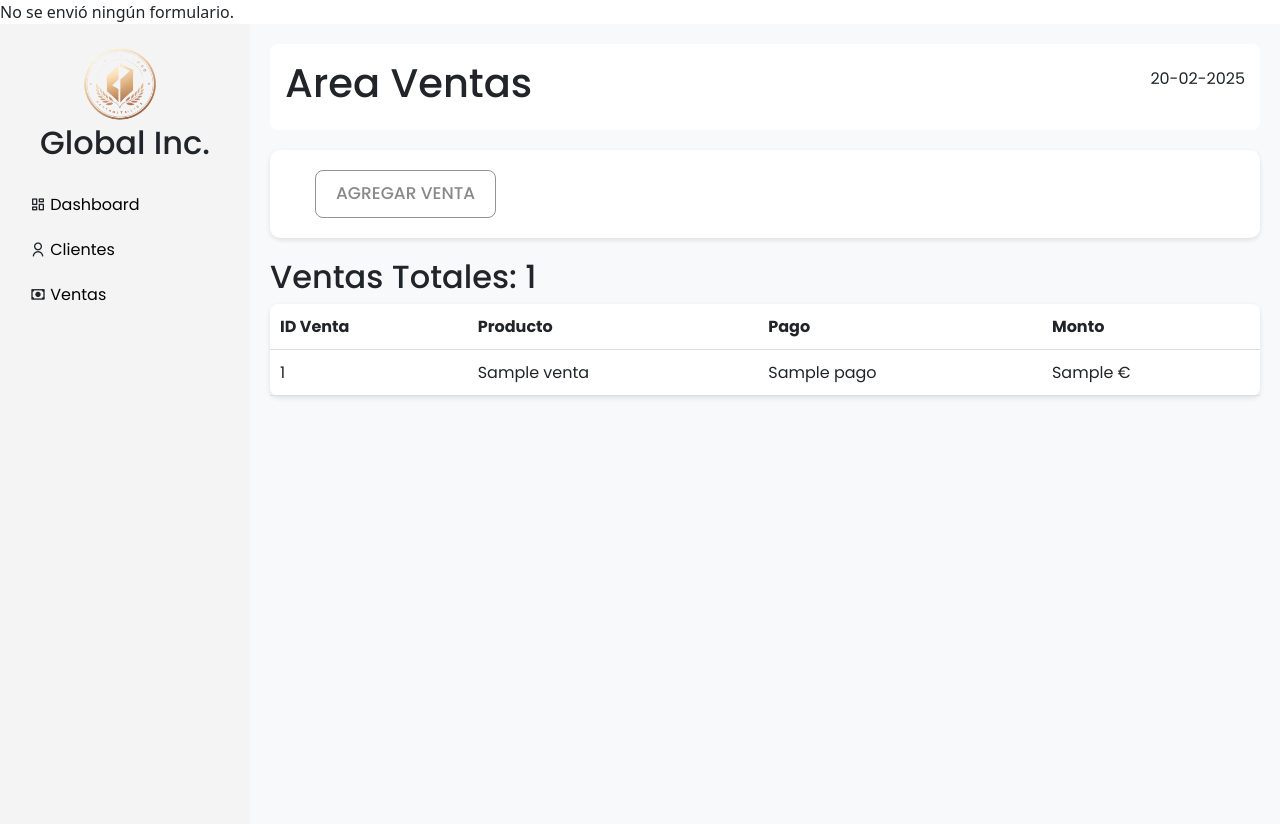
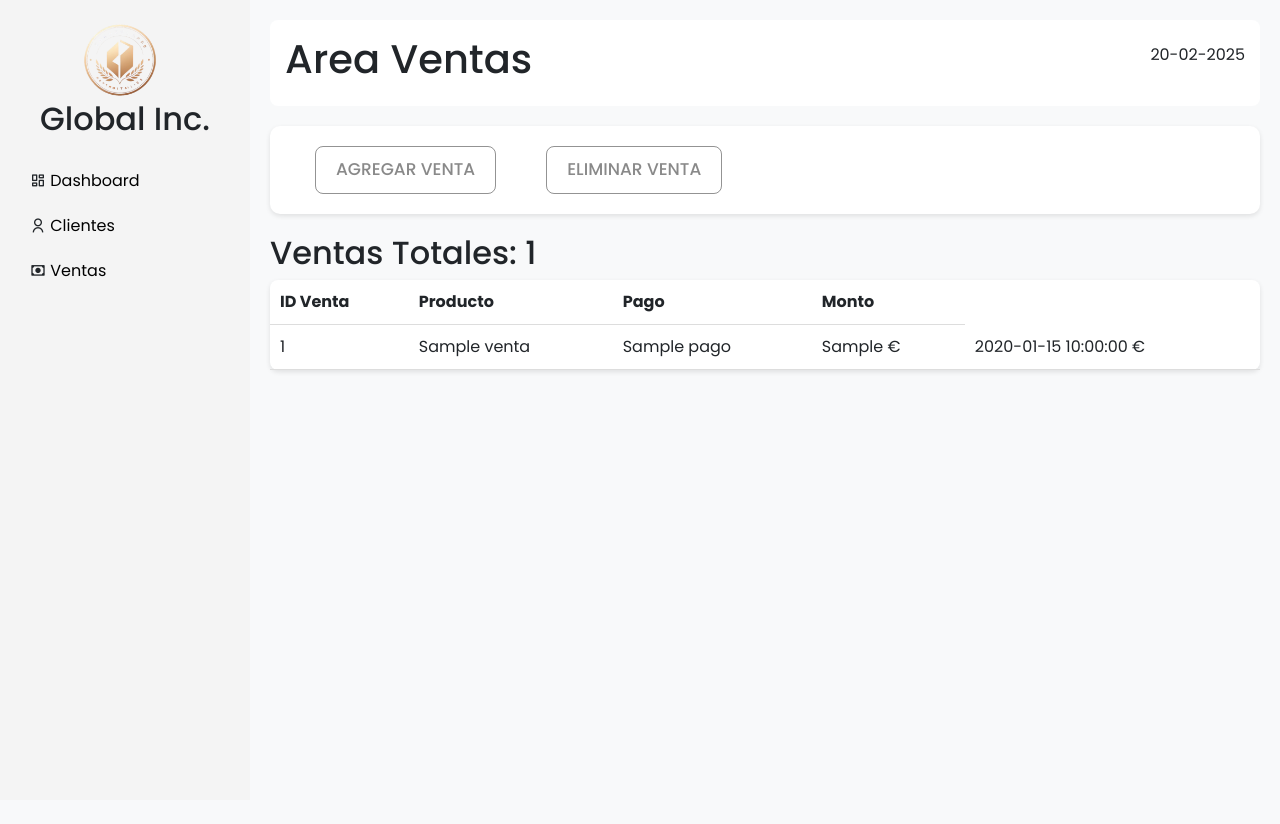
Before and after one commit to AxelRuizC/Proyecto-Empresa-PHP, a PHP site: page /ventas.php in a window 1280 px wide. After the commit the page ends 372 px from the top, so only its background shows below. Run offline with PHP 8.4, Linux system fonts and the light colour scheme; the visitor is signed in with stand-in values (Sample User, id 1); tables that the repository leaves empty or names only in its code hold one stand-in row (values such as "Sample post"); some libraries are stand-ins or nearby versions.

Commit message:
19-02-2025

```diff
--- a/css/style.css
+++ b/css/style.css
@@ -148,17 +148,32 @@ header {
     margin: 30px 0;
 }
 
-.form-group input, select{
+/* Formulario */
+
+.form-group input{
     width: 100%;
     height: 100%;
-    background: #C4C1BC;
+    background: #ffffff;
     border: none;
     outline: none;
     border: 2px solid rgba(255, 255, 255, .2);
     border-radius: 40px;
     font-size: 16px;
-    color: #ffff;
+    color: #000000;
     padding: 20px 45px 20px 20px;
+}
+
+.form-group select{
+    width: 100%;
+    height: 100%;
+    background: #ffffff;
+    border: none;
+    outline: none;
+    border: 2px solid rgba(255, 255, 255, .2);
+    border-radius: 40px;
+    font-size: 16px;
+    color: #000000;
+    padding-left: 15px;
 }
 
 /* Estadisticas */
--- a/inicioNormal.php
+++ b/inicioNormal.php
@@ -3,7 +3,7 @@
 session_start();
 include('conexion.php');
 
-$verificado = $_SESSION["verificado"];
+@$verificado = $_SESSION["verificado"];
 
 if (!$verificado) {
     die("<h1> Acceso no permitido, debes iniciar sesion primero </h1>");
@@ -22,6 +22,7 @@ $nombre = $_SESSION["nombre"];
     <meta name="viewport" content="width=device-width, initial-scale=1.0">
     <title>Inicio</title>
     <link rel="stylesheet" href="https://cdnjs.cloudflare.com/ajax/libs/remixicon/4.6.0/remixicon.css">
+    <link href="https://cdn.jsdelivr.net/npm/bootstrap@5.3.3/dist/css/bootstrap.min.css" rel="stylesheet" integrity="sha384-QWTKZyjpPEjISv5WaRU9OFeRpok6YctnYmDr5pNlyT2bRjXh0JMhjY6hW+ALEwIH" crossorigin="anonymous">
     <link rel="stylesheet" href="css/style.css">
     </head>
 <body>
@@ -29,7 +30,7 @@ $nombre = $_SESSION["nombre"];
     <div class="contenedor">
 
         <aside class="sidebar">
-            <img src="src/logo.png" alt="logo de la empresa" class="logo-empresa">
+            <img src="src/logo.png" alt="Global Inc. Logo" class="logo-empresa">
             <h2>Global Inc.</h2>
             <ul>
                 <li><i class="ri-dashboard-line"></i><a href="inicioNormal.php"> Dashboard</a></li>
--- a/ventas.php
+++ b/ventas.php
@@ -3,16 +3,57 @@
 session_start();
 include('conexion.php');
 
-$verificado = $_SESSION["verificado"];
+@$verificado = $_SESSION["verificado"];
 
 if (!$verificado) {
-    die("<h1> Acceso no permitido, debes iniciar sesion primero </h1>");
+    header("Location: login.php");
+    die();
 }
 
 $nombre = $_SESSION["nombre"];
 
+if ($_SERVER['REQUEST_METHOD'] == 'POST') { // Compruebo que entrado en introducir.php por llamada POST
 
-if (isset($_GET['form_id'])) {
+    if (isset($_POST['form_id'])) {
+        $form_id = $_POST['form_id'];
+
+        if ($form_id == 'form1') {
+            if (isset($_POST['id_cliente']) && !empty($_POST['id_cliente'])) {
+                $id_cliente = $_POST['id_cliente'];
+
+                if (isset($_POST['id_trabajador']) && !empty($_POST['id_trabajador'])) {
+                    $id_trabajador = $_POST['id_trabajador'];
+
+                    if (isset($_POST['nombre']) && !empty($_POST['nombre'])) {
+                        $nombre = $_POST['nombre'];
+
+                        if (isset($_POST['id_tipo_pago']) && !empty($_POST['id_tipo_pago'])) {
+                            $id_tipo_pago = $_POST['id_tipo_pago'];
+
+                            if (isset($_POST['monto']) && !empty($_POST['monto'])) {
+                                $monto = $_POST['monto'];
+
+                                $sql = "INSERT INTO ventas (id_cliente, id_trabajador, nombre, id_tipo_pago, monto) VALUES ('$id_cliente', '$id_trabajador', '$nombre', '$id_tipo_pago', '$monto') ;";
+                                $resultado = mysqli_query($conexion, $sql);
+
+                            }
+                        }
+                    }
+                }
+            }
+        } elseif ($form_id == 'form2') {
+            if (isset($_POST['id_venta']) && !empty($_POST['id_venta'])) {
+                $id_venta = $_POST['id_venta'];
+
+                $sql = "DELETE FROM ventas WHERE id_venta = '$id_venta';";
+                $resultado = mysqli_query($conexion, $sql);
+            }
+        }
+    }
+}
+
+
+/* if (isset($_GET['form_id'])) {
     $form_id = $_GET['form_id'];
 
     if ($form_id == 'form1') {
@@ -28,9 +69,7 @@ if (isset($_GET['form_id'])) {
 } else {
     echo "No se envió ningún formulario.";
 }
-
-
-
+*/
 
 
 ?>
@@ -123,11 +162,11 @@ if (isset($_GET['form_id'])) {
 
                                   <div class="form-group">
                                     <label for="monto" class="col-form-label">Monto:</label>
-                                    <input type="number" class="form-control" id="monto" name="monto" min="50" required>
+                                    <input type="number" class="form-control" id="monto" name="monto" min="50" step="0.05" required>
                                   </div>
 
                                   <div class="modal-footer">
-                                    <button type="button" class="btn btn-secondary" data-bs-dismiss="modal">Close</button>
+                                    <button type="reset" class="btn btn-secondary" data-bs-reset="modal">Resetear</button>
                                     <button type="submit" class="btn btn-primary">Aceptar</button>
                                     </div>
                                 </form>
@@ -136,6 +175,43 @@ if (isset($_GET['form_id'])) {
                           </div>
                         </div>
                     </div>
+
+                    <div>
+                        <!-- Button trigger modal -->
+                        <button type="button" class="btn btn-primary" data-bs-toggle="modal" data-bs-target="#exampleModal1">
+                          Eliminar Venta
+                        </button>
+
+                        <!-- Modal -->
+                        <div class="modal fade" id="exampleModal1" tabindex="-1" aria-labelledby="exampleModalLabel" aria-hidden="true">
+                          <div class="modal-dialog">
+                            <div class="modal-content">
+                              <div class="modal-body">
+
+                                <div class="content-header">
+                                    <h1 class="modal-title fs-5" id="exampleModalLabel">Eliminar Venta</h1>
+                                </div>
+
+                                <hr>
+
+                                <form action="" method="POST">
+                                    <input type="hidden" name="form_id" value="form2">
+                                  <div class="form-group">
+                                    <label for="id_cliente" >ID Venta: </label>
+                                    <input type="text" class="form-control" id="id_venta" name="id_venta" required>
+                                  </div>
+
+                                  <div class="modal-footer">
+                                    <button type="reset" class="btn btn-secondary" data-bs-reset="modal">Resetear</button>
+                                    <button type="submit" class="btn btn-primary">Aceptar</button>
+                                    </div>
+                                </form>
+                              </div>
+                            </div>
+                          </div>
+                        </div>
+                    </div>
+
                 </div>
             </section>
 
@@ -159,7 +235,7 @@ if (isset($_GET['form_id'])) {
                     </thead>
                     <tbody>
                         <?php
-                            $query = "SELECT v.nombre AS nombre, v.id_venta AS id, tp.nombre AS tipo, v.monto AS monto
+                            $query = "SELECT v.nombre AS nombre, v.id_venta AS id, tp.nombre AS tipo, v.monto AS monto, v.fecha AS fecha
                                         FROM ventas AS v, tipo_pago AS tp
                                         WHERE v.id_tipo_pago = tp.id
                                         ORDER BY id DESC";
@@ -170,6 +246,7 @@ if (isset($_GET['form_id'])) {
                                         <td>" . $row['nombre'] . "</td>
                                         <td>" . $row['tipo'] . "</td>
                                         <td>" . $row['monto'] . " €</td>
+                                        <td>" . $row['fecha'] . " €</td>
                                     </tr>";
                             }
                         ?>
```
